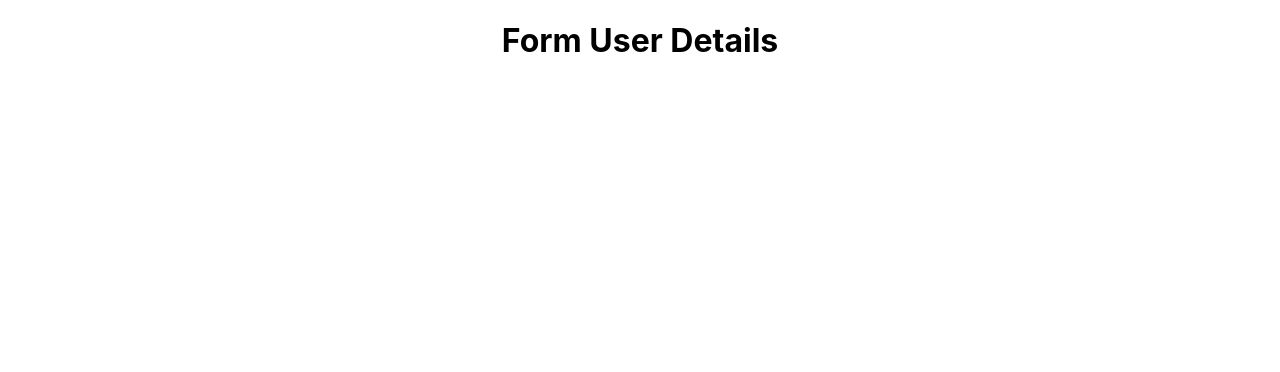
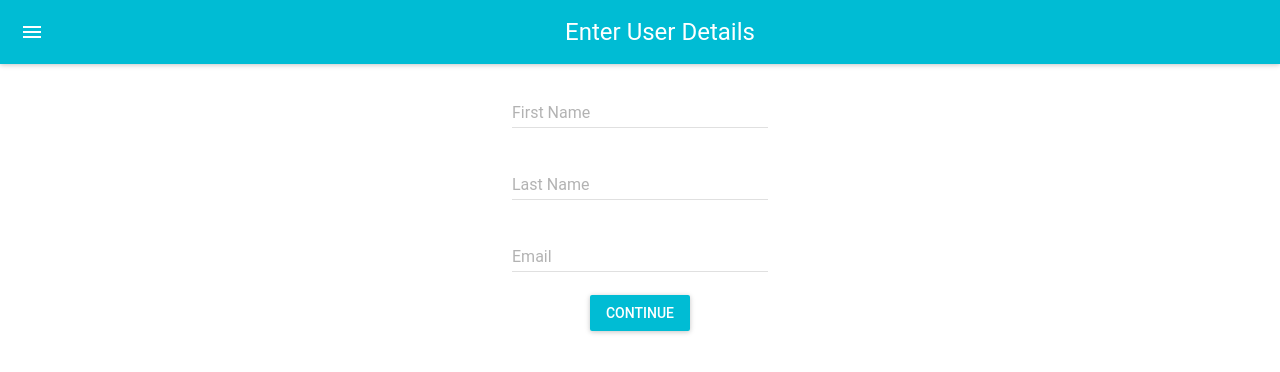
Before and after one commit to victorjaquez/multi-step-form, a React (Create React App) app: page / in a window 1280 px wide. Shown: the top 372 px of the page. Built offline with nearby package versions, Linux system fonts and the light colour scheme.

Commit message:
form user details step and material ui styling

```diff
--- a/src/Components/FormUserDetails.js
+++ b/src/Components/FormUserDetails.js
@@ -1,11 +1,56 @@
-import React, { Component } from "react";
+import React, { Component, Fragment } from "react";
+import MuiThemeProvider from "material-ui/styles/MuiThemeProvider";
+import AppBar from "material-ui/AppBar";
+import TextField from "material-ui/TextField";
+import RaisedButton from "material-ui/RaisedButton";
 
 export default class FormUserDetails extends Component {
+  continue = e => {
+    e.preventDefault();
+    this.props.nextStep();
+  };
+
   render() {
+    const { values, handleChange } = this.props;
     return (
-      <div>
-        <h1>Form User Details</h1>
-      </div>
+      <MuiThemeProvider>
+        <Fragment>
+          <AppBar title="Enter User Details" />
+          <TextField
+            hintText="Enter Your First Name"
+            floatingLabelText="First Name"
+            onChange={handleChange("firstName")}
+            defaultValue={values.firstName}
+          />
+          <br />
+          <TextField
+            hintText="Enter Your Last Name"
+            floatingLabelText="Last Name"
+            onChange={handleChange("lastName")}
+            defaultValue={values.lastName}
+          />
+          <br />
+          <TextField
+            hintText="Enter Your Email"
+            floatingLabelText="Email"
+            onChange={handleChange("email")}
+            defaultValue={values.email}
+          />
+          <br />
+          <RaisedButton
+            label="Continue"
+            primary={true}
+            style={styles.button}
+            onClick={this.continue}
+          />
+        </Fragment>
+      </MuiThemeProvider>
     );
   }
 }
+
+const styles = {
+  button: {
+    margin: 15
+  }
+};
```
